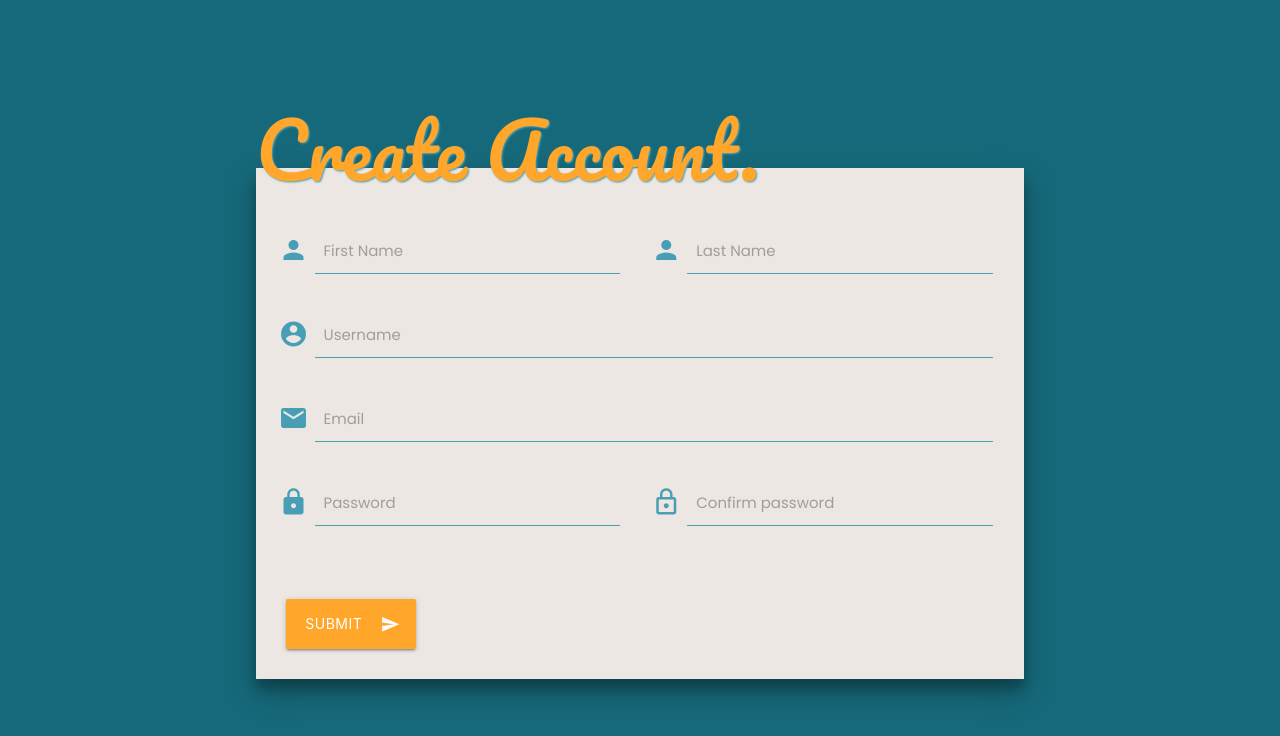
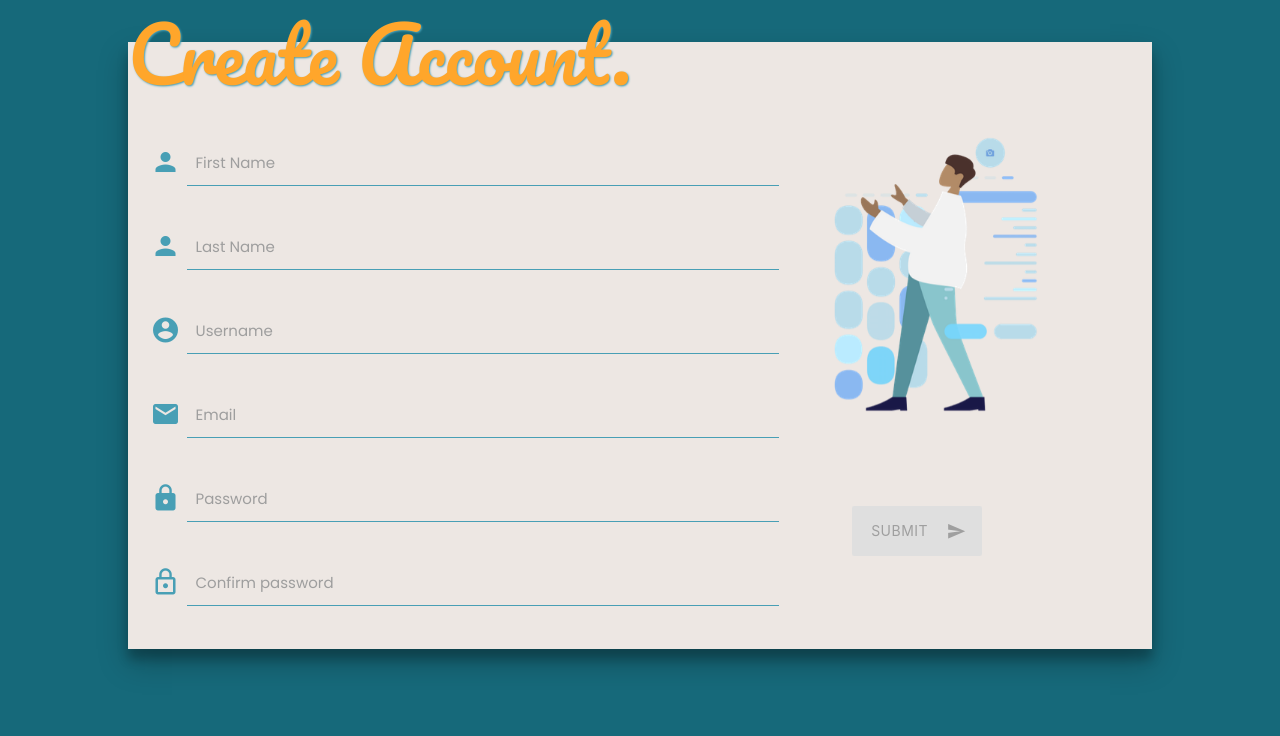
Before and after one commit to MarijaPestoric/ReactJS-Domaci, a React (Create React App) app in the folder Zadatak1/registration-page/: page / in a window 1280 px wide. Shown: the top 736 px of the page. Built offline with nearby package versions, Linux system fonts and the light colour scheme.

Commit message:
Finished registration page

```diff
--- a/Zadatak1/registration-page/package.json
+++ b/Zadatak1/registration-page/package.json
@@ -6,6 +6,7 @@
     "@testing-library/jest-dom": "^5.16.1",
     "@testing-library/react": "^12.1.2",
     "@testing-library/user-event": "^13.5.0",
+    "animate.css": "^4.1.1",
     "react": "^17.0.2",
     "react-dom": "^17.0.2",
     "react-notifications": "^1.7.3",
--- a/Zadatak1/registration-page/public/index.html
+++ b/Zadatak1/registration-page/public/index.html
@@ -30,7 +30,11 @@
       <link href="https://fonts.googleapis.com/icon?family=Material+Icons" rel="stylesheet">
       <!-- Compiled and minified JavaScript -->
       <script src="https://cdnjs.cloudflare.com/ajax/libs/materialize/1.0.0/js/materialize.min.js"></script>
-  <body>
+      <link
+    rel="stylesheet"
+    href="https://cdnjs.cloudflare.com/ajax/libs/animate.css/4.1.1/animate.min.css"
+  />
+    <body>
     <noscript>You need to enable JavaScript to run this app.</noscript>
     <div id="root"></div>
     <!--
--- a/Zadatak1/registration-page/src/App.js
+++ b/Zadatak1/registration-page/src/App.js
@@ -1,4 +1,5 @@
 import React from 'react';
+import illustration from './human.png'
 import { NotificationContainer, NotificationManager } from 'react-notifications';
 class App extends React.Component {
   state = {
@@ -12,31 +13,20 @@ class App extends React.Component {
         password: "Anica!123"
       }
     ],
-    firstName: {
-      isValid: ""
-    },
-    lastName: {
-      isValid: ""
-    },
-    username: {
-      isValid: ""
-    },
-    email: {
-      isValid: ""
-    },
-    password: {
-      isValid: ""
-    },
-    confirmPassword: {
-      isValid: ""
-    },
-    submitted: false,
-    usersId: 1
+    firstName: "",
+    lastName: "",
+    username: "",
+    email: "",
+    password: "",
+    confirmPassword: "",
   }
-
+  isFormFilled = () => {
+    const { firstName, lastName, username, email, password, confirmPassword } = this.state
+    return firstName && lastName && email && username && password && confirmPassword
+  }
   handleChange = (e) => {
     let name = e.target.name;
-    this.setState({ [name]: e.target.value})
+    this.setState({ [name]: e.target.value })
   }
 
   handleSubmit = (e) => {
@@ -47,17 +37,17 @@ class App extends React.Component {
     let inputRegex = /^[a-zA-Z\s]*$/;
     let { firstName, lastName, username, email, password, confirmPassword } = this.state;
     if (!inputRegex.test(firstName)) {
-      NotificationManager.warning('Input field first name is empty or contains something other than a letter', 'Please fill all inputs!', 5000);
+      NotificationManager.warning("Input field first name shouldn't be empty or contain something other than a letter", 'Please fill all inputs!', 5000);
       this.setState({ firstName: { isValid: "error" } })
     } if (!inputRegex.test(lastName)) {
-      NotificationManager.warning('Input field last name is empty or contains something other than a letter', 'Please fill all inputs!', 5000);
+      NotificationManager.warning("Input field last name shouldn't be empty or contain something other than a letter", 'Please fill all inputs!', 5000);
       this.setState({ lastName: { isValid: "error" } })
     } if (!usernameRegex.test(username)) {
       NotificationManager.warning('Input field username should have minimum 6 and maximum 12 characters.', 'Please fill all inputs!', 5000);
       this.setState({ username: { isValid: "error" } })
     } if (!emailRegex.test(email)) {
       NotificationManager.warning('Invalid email address.', 'Please enter valid email address!', 5000);
-      this.setState({ email: { isValid: "error" }})
+      this.setState({ email: { isValid: "error" } })
     } if (!passwordRegex.test(password)) {
       NotificationManager.warning('Password is not strong enough!', 'Your password should have at least 8 characters, of which at least one uppercase, one lowercase letter, number and special character should be included.', 5000);
       this.setState({ password: { isValid: "error" } })
@@ -68,6 +58,7 @@ class App extends React.Component {
         password: { isValid: "error" }
       })
     } if (lastName !== "" && firstName !== "" && username !== "" && usernameRegex.test(username) && email !== "" && emailRegex.test(email) && passwordRegex.test(password) && password === confirmPassword) {
+      this.setState({ isFormFilled: true })
       let newUser = {
         usersId: this.state.users.length + 1,
         firstName: this.state.firstName,
@@ -97,7 +88,7 @@ class App extends React.Component {
           console.log(blobUrl);
         })
         .catch(err => console.log("Error! " + err))
-      console.log("SUBMITTED");
+      console.log("Submitted");
     } else {
       NotificationManager.error('Registration failed! Click for more details.', 'ERROR!', 5000, () => {
         alert('Make sure you entered informations correctly.');
@@ -106,19 +97,20 @@ class App extends React.Component {
     }
   }
   render() {
+    const isEnabled = this.isFormFilled()
     const { firstName, lastName, username, email, password, confirmPassword } = this.state;
     return (
       <div className="App">
         <div className="row main-container">
-          <h1>Create Account.</h1>
+        <h1 className='animate__animated animate__fadeInDown'>Create Account.</h1>
           <form method='POST' onSubmit={this.handleSubmit}>
-            <div className='row col s12'>
-              <div className="input-field col s12 l6">
+            <div className='row col l8'>
+              <div className="input-field col s12 l12">
                 <i className="material-icons prefix">person</i>
                 <input id="first_name" name='firstName' type="text" className={firstName.isValid} onChange={this.handleChange} />
                 <label htmlFor="first_name">First Name </label>
               </div>
-              <div className="input-field col s12 l6">
+              <div className="input-field col s12 l12">
                 <i className="material-icons prefix">person</i>
                 <input id="last_name" name='lastName' type="text" className={lastName.isValid} onChange={this.handleChange} />
                 <label htmlFor="last_name">Last Name</label>
@@ -133,20 +125,25 @@ class App extends React.Component {
                 <input id="email" name='email' type="text" className={email.isValid} onChange={this.handleChange} />
                 <label htmlFor="email">Email</label>
               </div>
-              <div className="input-field col s12 l6">
+              <div className="input-field col s12 l12">
                 <i className="material-icons prefix">lock</i>
                 <input id="password" name='password' type="password" className={password.isValid} onChange={this.handleChange} />
                 <label htmlFor="password">Password</label>
               </div>
-              <div className="input-field col s12 l6">
+              <div className="input-field col s12 l12">
                 <i className="material-icons prefix">lock_outline</i>
                 <input id="confirm-password" name='confirmPassword' type="password" className={confirmPassword.isValid} onChange={this.handleChange} />
                 <label htmlFor="confirm-password">Confirm password</label>
               </div>
             </div>
-            <button className="btn waves-effect waves-light" type="submit" name="action">Submit
+            <div className='row col l4'>
+              <img className="illustration" src={illustration} alt='BLa'/>
+            <button disabled={!isEnabled} className="btn waves-effect waves-light" type="submit" name="action">Submit
               <i className="material-icons right">send</i>
             </button>
+
+            </div>
+
           </form>
         </div>
         <NotificationContainer />
--- a/Zadatak1/registration-page/src/index.css
+++ b/Zadatak1/registration-page/src/index.css
@@ -20,33 +20,37 @@ h1{
   font-family: "Pacifico", cursive;
   font-size: 5rem;
   position: relative;
-  top: 48px;
+  bottom: 30px;
   color: #ffa62b;
-  padding: 0;
+  margin-bottom: 0 !important;
   text-shadow: 1px 1px 2px #489fb5;
 }
 form{
   font-family: "Poppins", sans-serif;
-  background-color: #ede7e3;
-  padding-top: 3rem;
+}
+.main-container{
+  position: relative;
+  z-index: 2;
   box-shadow: rgba(0, 0, 0, 0.25) 0px 14px 28px, rgba(0, 0, 0, 0.22) 0px 10px 10px;
 }
-.main-container{
-  margin-top: 4rem;
-  position: relative;
+.row{
+  max-width: 80%;
+  background-color: #ede7e3;
+  padding-top: 0 !important;
+  justify-content: center !important;
 }
-.row{
-  max-width: 60vw;
-}
+
 .error{
-  background-image: linear-gradient(#fb637549, #ede7e3) !important;
+ border-bottom: 1px solid red !important;
 }
 .waves-effect{
   margin:2rem;
+  margin-top: 5rem;
   background-color: #ffa62b !important;
   height: 50px !important;
   width: 130px !important;
   align-content: center;
+  box-shadow: rgba(50, 50, 93, 0.25) 0px 13px 27px -5px, rgba(0, 0, 0, 0.3) 0px 8px 16px -8px;
 }
 .waves-effect:hover{
   background-color: #ede7e3 !important;
@@ -68,3 +72,8 @@ input{
 .prefix:hover{
   color: #ffa62b;
 }
+.illustration{
+  max-width: 100%;
+  height: 20rem;
+  transform: scaleX(-1);
+}
```
Also changed, not shown: Zadatak1/registration-page/src/human.png (added), 1 other file (tests, documents, lock files or other folders).
